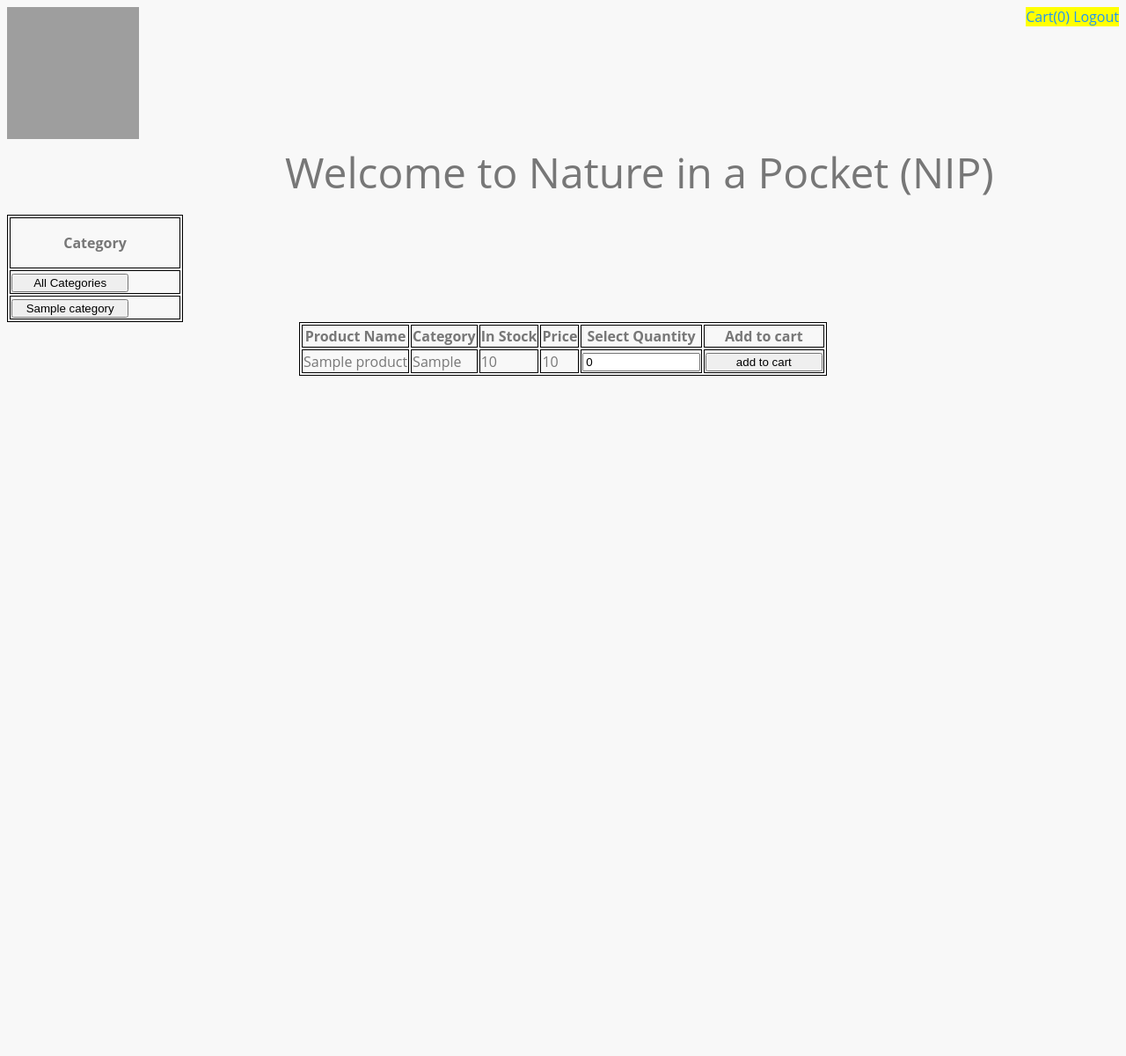
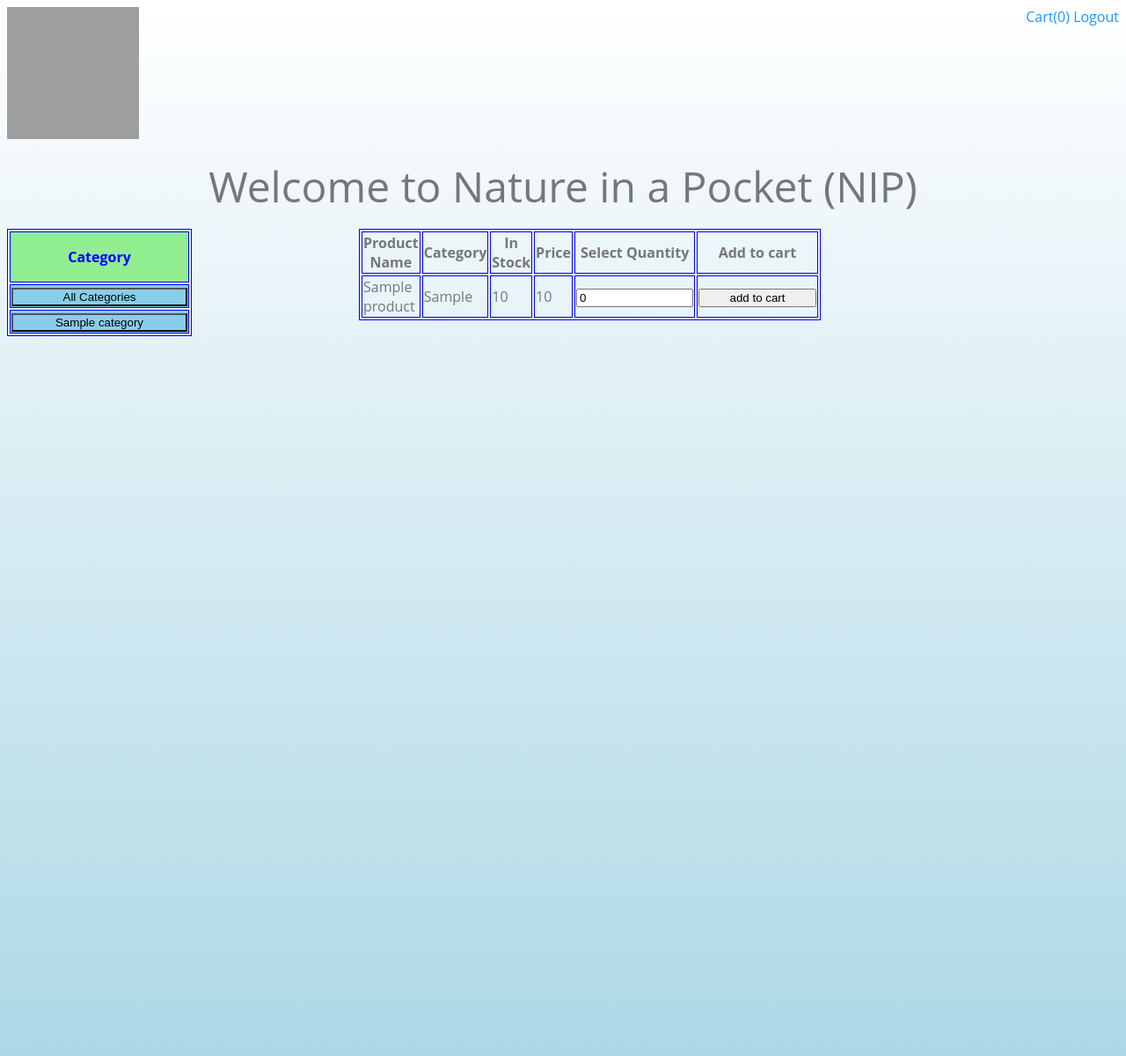
Before and after one commit to azimmarediya/CS372-Group-Project-Website, a PHP site: page /HomePage.php in a window 1280 px wide. Shown: the whole page at 88% size. Before the commit the page ends 427 px from the top, so only its background shows below. Run offline with PHP 8.4, Linux system fonts and the light colour scheme; the visitor is signed in with stand-in values (Sample User, id 1); tables that the repository leaves empty or names only in its code hold one stand-in row (values such as "Sample post"); data that the repository does not hold is empty; grey boxes are pictures that could not be loaded.

Commit message:
Final Update from Devon :art: :lipstick:

```diff
--- a/MyStyleA.css
+++ b/MyStyleA.css
@@ -1,36 +1,52 @@
 @charset "UTF-8";
-body{ background-color: white;}
+
 .login
 {
 	float: right;
-	background-color: yellow;
 
+
+}
+th{
+color: #777;
 }
 #titl
 {
-	margin-top: 0px;
-	margin-left: 25%;
+text-align:center;
 }
 .vertical-menu {
     width: 200px;
+float:left;
 }
 
-.vertical-menu a {
-    background-color: #eee;
-    color: black;
-    display: block;
-    padding: 12px;
+.vertical-menu th {
+    background-color: lightgreen;
+    color: blue;
+    //display: block;
+   // padding: 12px;
     text-decoration: none;
+}
+.vertical-menu td{
+background-color:skyblue;
+}
+.vertical-menu input{
+background-color:skyblue;
+width:200px;
 }
 
 .vertical-menu a:hover {
     background-color: #ccc;
 }
 
-.vertical-menu a.active {
+.vertical-menu tr.active {
     background-color: #4CAF50;
     color: white;
 }
+tr.cat
+{
+background-color:skyblue;
+color:black;
+}
+
 .search-container{
   float: right;
   padding: 6px;
@@ -53,7 +69,7 @@ body{ background-color: white;}
 }
 
 section {
-	background-color: #ccc !important;
+
 	padding: 20px;
 	margin-left: 15%;
 	margin-right: 20%;
@@ -77,18 +93,18 @@ section {
   width: 750px;
   height: 423px;
   margin: 80px auto;
-  background: #FFFFFF;
-  box-shadow: 1px 2px 3px 0px rgba(0,0,0,0.10);
+ // background: skyblue;
+
   border-radius: 6px;
 
-  display: flex;
-  flex-direction: column;
+
+color:navy;
 }
 .title {
   height: 60px;
   border-bottom: 1px solid #E1E8EE;
   padding: 20px 30px;
-  color: #5E6977;
+  color: Light blue;
   font-size: 18px;
   font-weight: 400;
 }
@@ -146,7 +162,7 @@ section {
   margin-right: 50px;
 }
 
-Let’s add some basic style to  product name and description.
+Letâ€™s add some basic style to  product name and description.
 .description {
   padding-top: 10px;
   margin-right: 60px;
@@ -249,7 +265,7 @@ input:focus {
   width: 750px;
   height: 423px;
   margin: 80px auto;
-  background: #FFFFFF;
+ // background: #FFFFFF;
   box-shadow: 1px 2px 3px 0px rgba(0,0,0,0.10);
   border-radius: 6px;
 
@@ -422,11 +438,8 @@ input:focus {
 body {
   box-sizing: border-box;
   font-family: 'Open Sans', sans-serif;
-  background: #f8f8f8;
-  -webkit-font-smoothing: antialiased;
-  -moz-osx-font-smoothing: grayscale;
-  text-rendering: optimizeLegibility;
-}
+  background-image:linear-gradient(white,lightblue);
+  }
 body * {
   box-sizing: inherit;
 }
@@ -473,7 +486,7 @@ h1 {
 }
 
 footer {
-  margin: 4em auto;
+ // margin: 4em auto;
   text-align: center;
   font-size: .9em;
 }
@@ -659,7 +672,7 @@ body {
   background: white;
 }
 .modal {
-    display: none; /* Hidden by default */
+    display:@CHARSET "UTF- none; /* Hidden by default */
     position: fixed; /* Stay in place */
     z-index: 1; /* Sit on top */
     padding-top: 100px; /* Location of the box */
@@ -723,3 +736,41 @@ body {
 span.error{
 	color:red;
 }
+
+aside{
+ //background-color:skyblue;
+text-align:center;
+margin-left:25%;
+margin-right:25%;
+}
+table, td, th{
+border: 1px solid blue;
+margin:auto;
+
+}
+input.button
+{
+	width:10em;
+}
+input.number{
+opacity:0;
+background-color:lightblue;
+}
+html{
+height:150%;
+}
+table.main{
+		margin-left: 0%;
+
+
+}
+article{
+position:absolute;
+}
+
+ div.table{
+position:absolute;
+float:right;
+margin-left:200%;
+maring-right:50%;
+}
```
